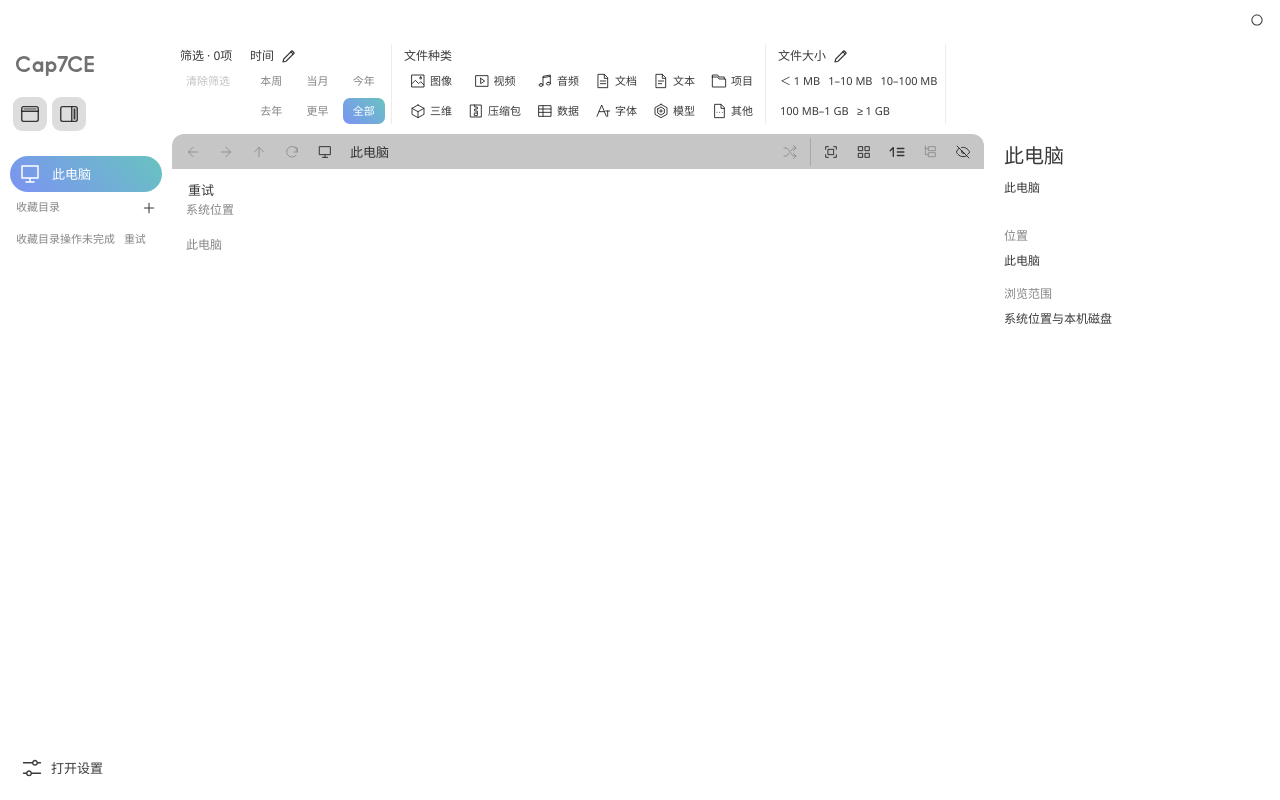
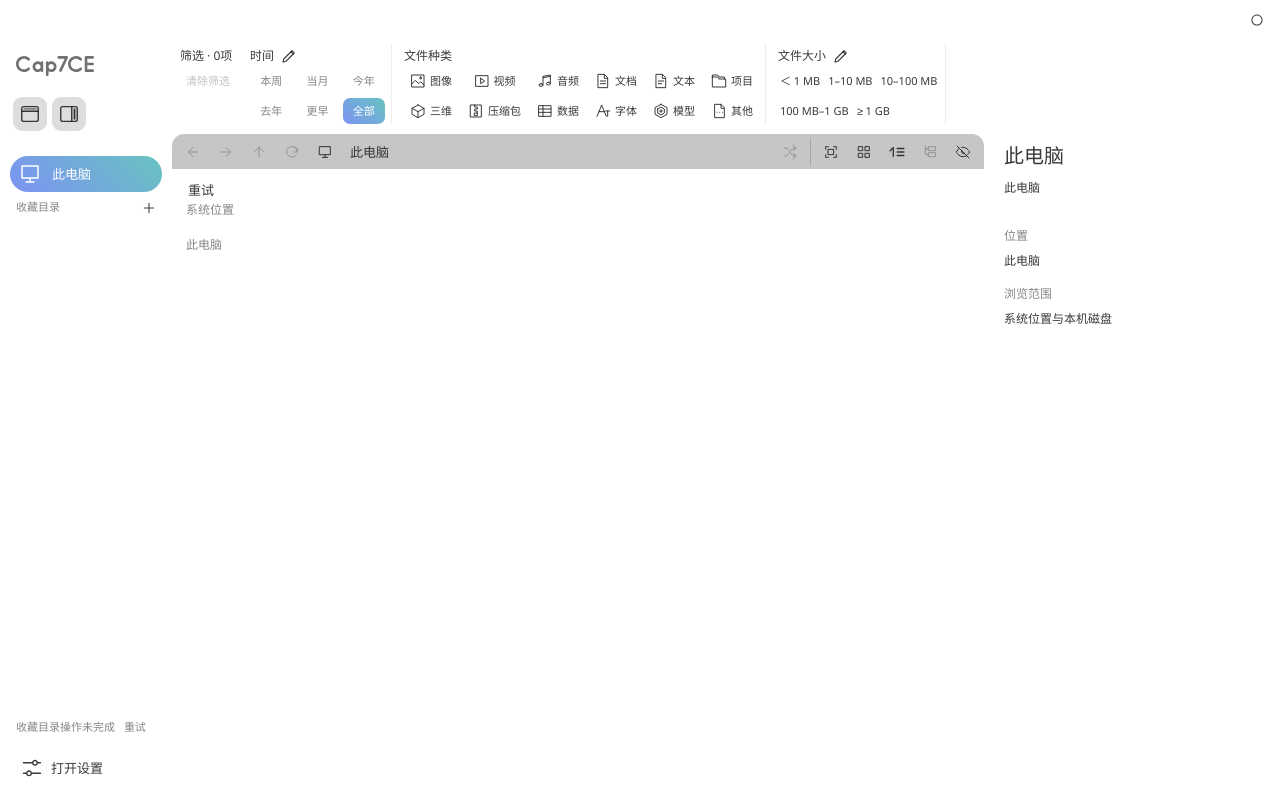
Before and after one commit to 7C93F3-L/Cap7CE, a React (Vite) app: page / in a window 1280 px wide. Built offline with nearby package versions, Linux system fonts and the light colour scheme.

Commit message:
Reuse custom scrollbar for sidebar favorite directories

```diff
--- a/scripts/favorite-directory-boundary-check.cjs
+++ b/scripts/favorite-directory-boundary-check.cjs
@@ -29,6 +29,8 @@ const files = new Map([
   ["src/shared/favoriteDirectoryTypes.d.ts", 50],
   ["src/renderer/favorite-directories/useFavoriteDirectories.ts", 75],
   ["src/renderer/favorite-directories/FavoriteDirectoryList.tsx", 100],
+  ["src/renderer/favorite-directories/FavoriteDirectoryScroll.tsx", 20],
+  ["src/renderer/favorite-directories/FavoriteDirectoryScroll.css", 10],
   ["src/renderer/favorite-directories/useFavoriteDirectoryTooltip.ts", 30],
   ["src/renderer/favorite-directories/favoriteDirectoryAnchor.ts", 10],
   ["src/shared/catalogWorkspaceTypes.d.ts", 35],
--- a/src/renderer/catalog-workspace/CatalogSidebar.css
+++ b/src/renderer/catalog-workspace/CatalogSidebar.css
@@ -9,7 +9,7 @@
 .cap-catalog-layout-tools button[aria-expanded="true"] .cap-catalog-panel-area { opacity: 1; }
 .cap-catalog-sidebar button:where(:hover, :focus-visible) { background: var(--cap-stable-control-hover); }
 .cap-catalog-sidebar button:focus-visible { outline: 1px solid var(--theme-color); outline-offset: -1px; }
-.cap-catalog-sidebar .cap-favorite-directories { flex: 1; overflow: auto; padding: 2px; }
+.cap-catalog-sidebar .cap-favorite-directories { flex: 1; overflow: hidden; padding: 2px; }
 .cap-catalog-sidebar .cap-favorite-open { display: flex; align-items: center; gap: 10px; min-height: 36px; padding: 6px 8px; }
 .cap-catalog-sidebar .cap-favorite-open > .cap-favorite-label { min-width: 0; overflow: hidden; text-overflow: ellipsis; }
 .cap-catalog-sidebar .cap-svg-icon { display: block; flex: 0 0 22px; width: 22px; height: 22px; overflow: visible; }
--- a/src/renderer/favorite-directories/FavoriteDirectoryList.tsx
+++ b/src/renderer/favorite-directories/FavoriteDirectoryList.tsx
@@ -10,6 +10,7 @@ import FavoriteDirectoryContextMenu, { type FavoriteContextTarget } from "./Favo
 import CatalogToolbarIcon from "../catalog-workspace/CatalogToolbarIcon";
 import { useFavoriteDirectoryTooltip } from "./useFavoriteDirectoryTooltip";
 import { favoriteDirectoryAnchor } from "./favoriteDirectoryAnchor";
+import FavoriteDirectoryScroll from "./FavoriteDirectoryScroll";
 
 export interface FavoriteDirectoryListProps {
   directories: readonly FavoriteDirectory[];
@@ -62,7 +63,7 @@ export default function FavoriteDirectoryList(props: FavoriteDirectoryListProps)
     <header><strong>{t("favorites.title")}</strong>
       <button type="button" disabled={props.busy} title={t("favorites.add")} aria-label={t("favorites.add")} onClick={props.onChoose}>{props.showIcons ? <StableSidebarIcon name="add" /> : "+"}</button>
     </header>
-    <div className="cap-favorite-rows">
+    <FavoriteDirectoryScroll custom={Boolean(props.showIcons)}>
       {props.directories.map(directory => <div className={`cap-favorite-row${!props.globalActive && pathKey(directory.path) === pathKey(props.activePath) ? " is-selected" : ""}${menu?.directory.id === directory.id ? " is-menu-open" : ""}`} key={directory.id}>
         {editing === directory.id ? <form onSubmit={event => { event.preventDefault(); void save(directory.id); }}>
           <input autoFocus aria-label={t("favorites.renameFolder")} title={t("favorites.renameFolderHint")} maxLength={255} value={draft} disabled={props.busy}
@@ -82,7 +83,7 @@ export default function FavoriteDirectoryList(props: FavoriteDirectoryListProps)
             onClick={event => showMenu(event.currentTarget, directory)}><StableSidebarIcon name="more" /></button>}</>}
       </div>)}
       {!props.busy && !props.error && !props.directories.length && <p>{t("favorites.empty")}</p>}
-    </div>
+    </FavoriteDirectoryScroll>
     {props.error && <div className="cap-favorite-error" role="alert">{t("favorites.failed")} <button type="button" disabled={props.busy} onClick={props.onRetry}>{t("common.retry")}</button></div>}
     {props.metadataMessage && <div className="cap-favorite-error" role="status">{props.metadataMessage}</div>}
     {menu && <FavoriteDirectoryContextMenu target={menu} index={props.directories.findIndex(item => item.id === menu.directory.id)} count={props.directories.length} busy={props.busy}
--- /dev/null
+++ b/src/renderer/favorite-directories/FavoriteDirectoryScroll.css
@@ -0,0 +1,7 @@
+.cap-favorite-scroll-frame { position: relative; flex: 1; min-height: 0; }
+.cap-favorite-scroll-frame > .cap-favorite-rows { height: 100%; min-height: 0; max-height: none; scrollbar-width: none; }
+.cap-favorite-scroll-frame > .cap-favorite-rows::-webkit-scrollbar { width: 0; height: 0; }
+.cap-favorite-scrollbar { position: absolute; top: 0; right: 0; bottom: 0; width: 8px; pointer-events: none; }
+.cap-favorite-scrollbar > .cap-custom-scrollbar-vertical { position: absolute; inset: 0; height: auto; pointer-events: auto; }
+.cap-favorite-scrollbar .cap-custom-scrollbar-thumb { margin-right: 0; }
+.cap-catalog-sidebar.is-collapsed .cap-favorite-scrollbar { right: -2px; }
--- /dev/null
+++ b/src/renderer/favorite-directories/FavoriteDirectoryScroll.tsx
@@ -0,0 +1,15 @@
+import { useRef, type ReactNode } from "react";
+import CustomScrollbar from "../CustomScrollbar";
+import "../CustomScrollbar.css";
+import "./FavoriteDirectoryScroll.css";
+
+export default function FavoriteDirectoryScroll({ children, custom }: { children: ReactNode; custom: boolean }) {
+  const scrollRef = useRef<HTMLDivElement>(null);
+  if (!custom) return <div className="cap-favorite-rows">{children}</div>;
+  return <div className="cap-favorite-scroll-frame">
+    <div ref={scrollRef} className="cap-favorite-rows">{children}</div>
+    <div className="cap-favorite-scrollbar" data-selection-preserve="true">
+      <CustomScrollbar scrollContainerRef={scrollRef} orientation="vertical" />
+    </div>
+  </div>;
+}
```
Also changed, not shown: tests/catalog-responsive-layout.integration.cjs (+17 -3 lines), 2 other files (tests, documents, lock files or other folders).
